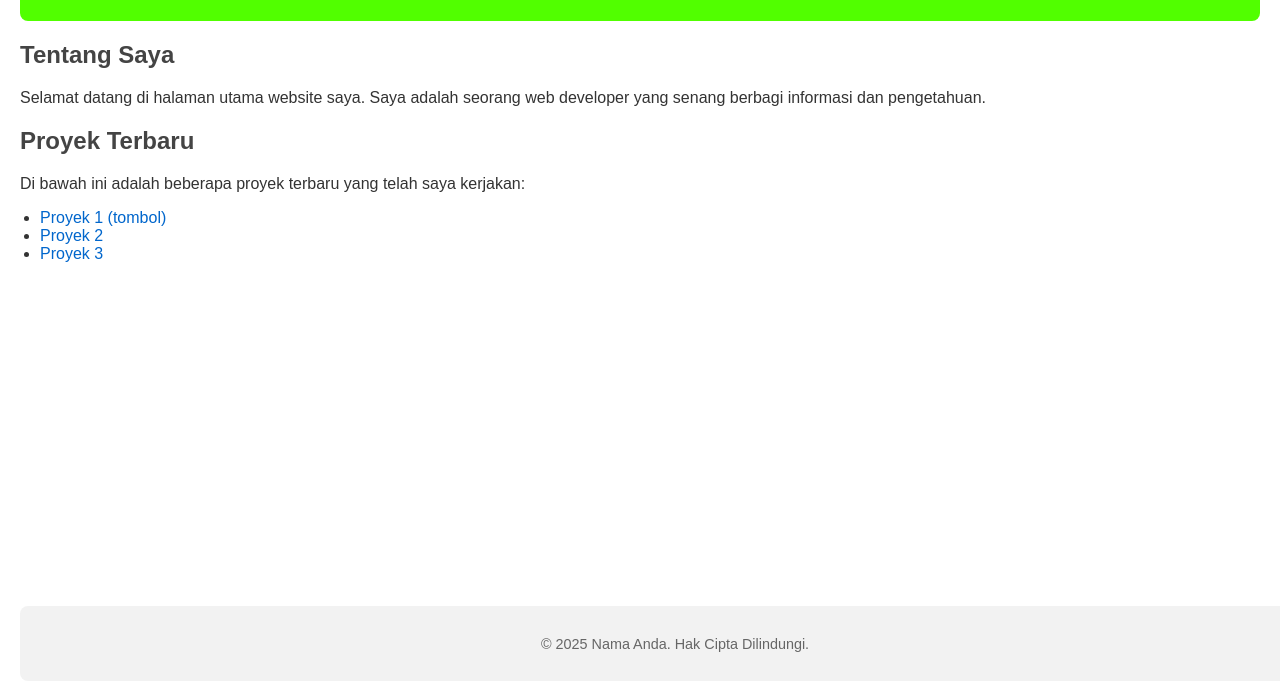
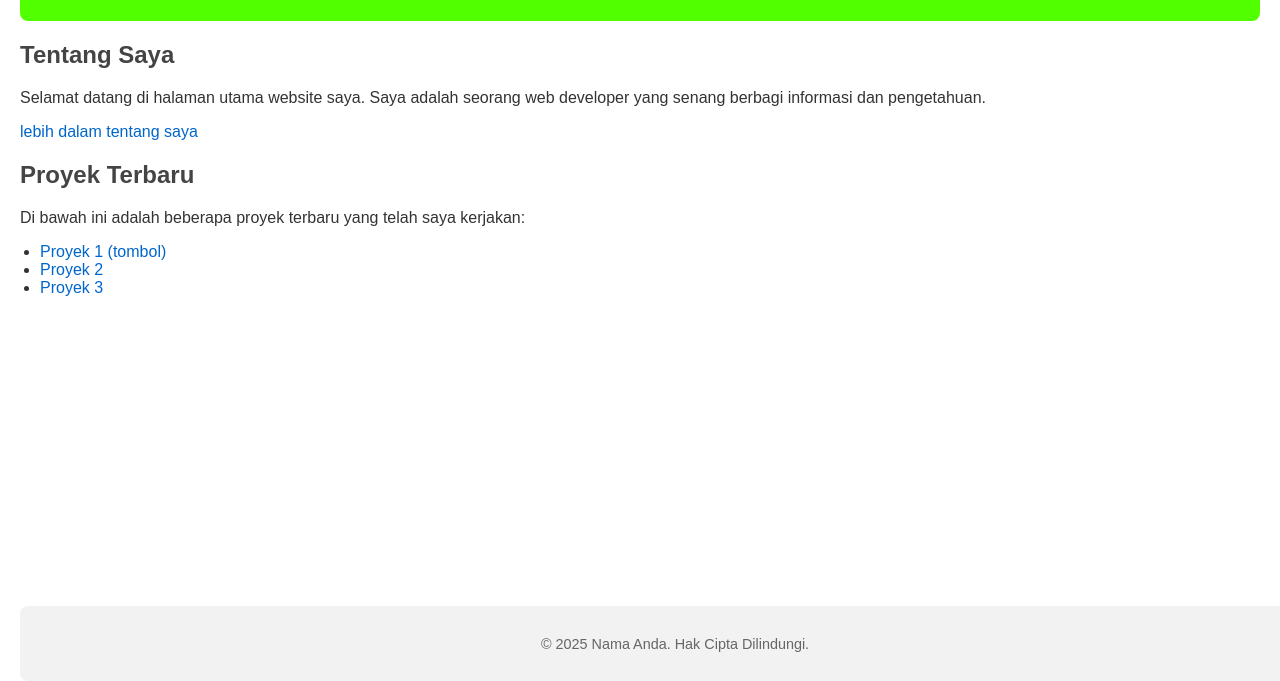
Before and after one commit to raharjayaka-commits/nyaka, a plain HTML site: page index.html in a window 1280 px wide. Shown: the part 119-800 px from the top of the page. Drawn offline with Linux system fonts and the light colour scheme.

Commit message:
index.html

```diff
--- a/index.html
+++ b/index.html
@@ -59,6 +59,7 @@
     <section>
       <h2>Tentang Saya</h2>
       <p>Selamat datang di halaman utama website saya. Saya adalah seorang web developer yang senang berbagi informasi dan pengetahuan.</p>
+      <a href="#">lebih dalam tentang saya</a>
     </section>
 
     <section>
```
